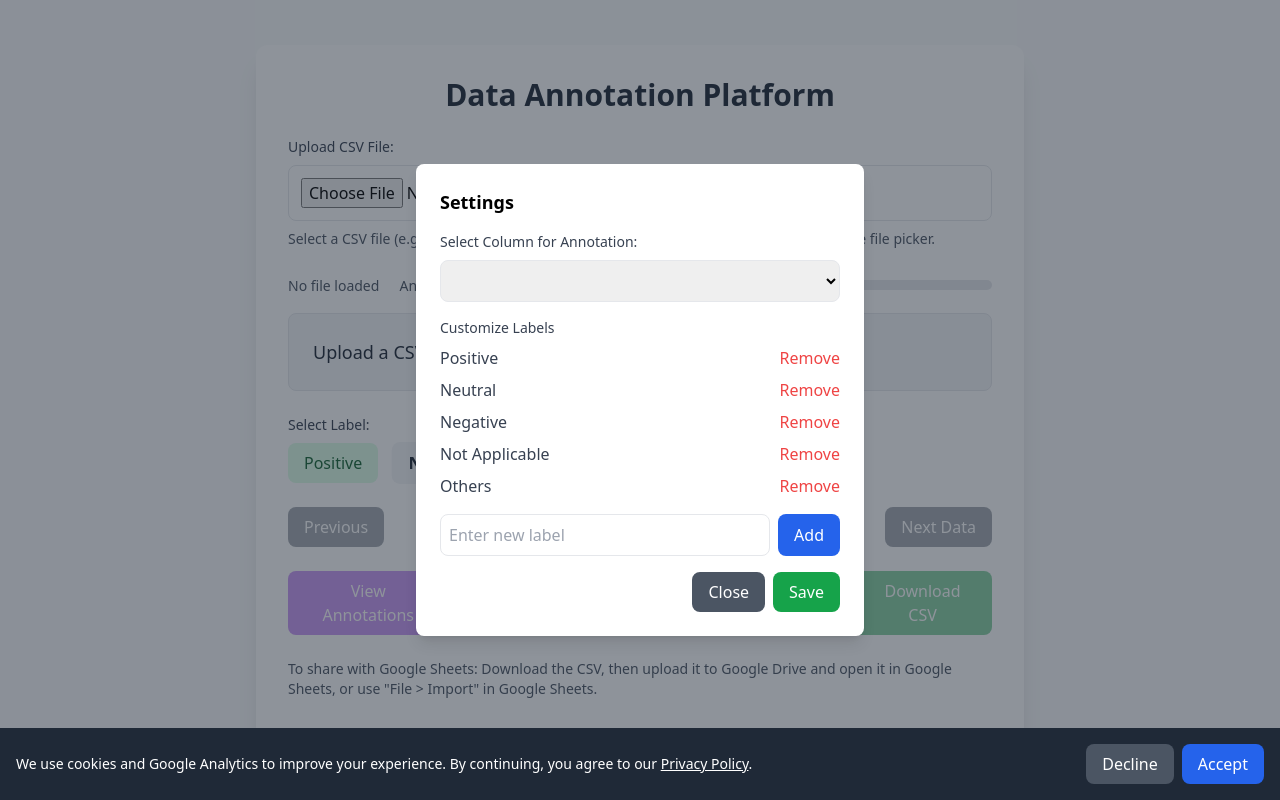
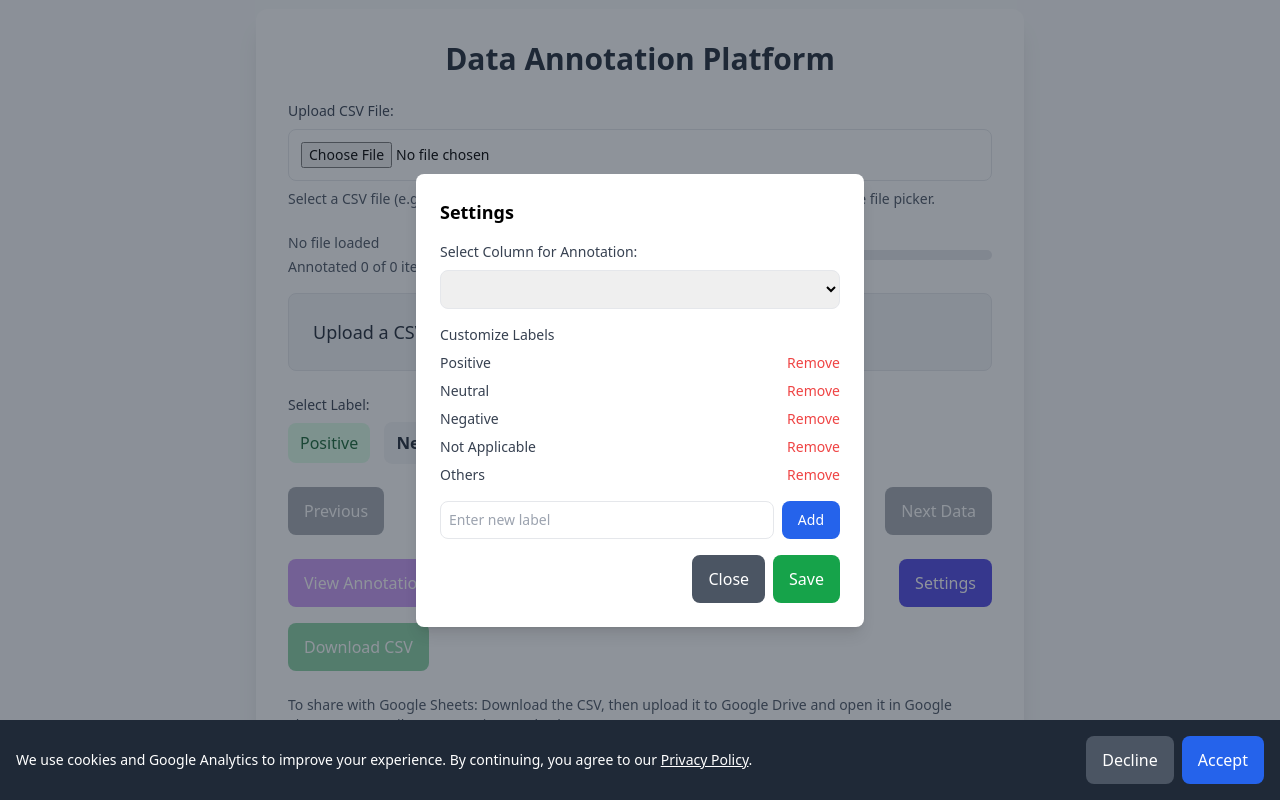
Before and after one commit to jinka97/data-annotation, a plain HTML site: page index.html in a window 1280 px wide. Both pictures are taken after a click on the button "Settings". Drawn offline with nearby package versions, Linux system fonts and the light colour scheme.

Commit message:
Updates - index ...

```diff
--- a/index.html
+++ b/index.html
@@ -51,26 +51,29 @@
         #privacyNotice {
             z-index: 100;
         }
+        #currentData {
+            word-break: break-word;
+        }
     </style>
 </head>
 <body class="bg-gray-50 flex items-center justify-center min-h-screen font-sans">
-    <div class="bg-white p-8 rounded-xl shadow-xl w-full max-w-3xl">
-        <h1 class="text-3xl font-bold mb-6 text-center text-gray-800">Data Annotation Platform</h1>
+    <div class="bg-white p-4 sm:p-8 rounded-xl shadow-xl w-full max-w-3xl mx-2 sm:mx-0">
+        <h1 class="text-2xl sm:text-3xl font-bold mb-6 text-center text-gray-800">Data Annotation Platform</h1>
 
         <!-- CSV Upload -->
         <div class="mb-6">
             <label for="csvUpload" class="block text-sm font-medium text-gray-700 mb-2">Upload CSV File:</label>
-            <input type="file" id="csvUpload" accept="text/csv,.csv" class="w-full p-3 border rounded-lg focus:outline-none focus:ring-2 focus:ring-blue-500">
-            <p id="uploadStatus" class="text-sm text-gray-600 mt-2">Select a CSV file (e.g., with text columns). If CSV files are not visible, select 'All Files' in the file picker.</p>
+            <input type="file" id="csvUpload" accept="text/csv,.csv" class="w-full p-3 border rounded-lg focus:outline-none focus:ring-2 focus:ring-blue-500 text-sm">
+            <p id="uploadStatus" class="text-xs sm:text-sm text-gray-600 mt-2">Select a CSV file (e.g., with text columns). If CSV files are not visible, select 'All Files' in the file picker.</p>
         </div>
 
         <!-- Progress and File Info -->
-        <div class="mb-4 flex justify-between items-center">
-            <div>
-                <span id="fileInfo" class="text-sm font-medium text-gray-600">No file loaded</span>
-                <span id="progressCount" class="ml-4 text-sm font-medium text-gray-600">Annotated 0 of 0 items</span>
+        <div class="mb-4 flex flex-col sm:flex-row justify-between items-start sm:items-center gap-4">
+            <div class="flex flex-col">
+                <span id="fileInfo" class="text-xs sm:text-sm font-medium text-gray-600">No file loaded</span>
+                <span id="progressCount" class="text-xs sm:text-sm font-medium text-gray-600 mt-1">Annotated 0 of 0 items</span>
             </div>
-            <div class="w-1/3">
+            <div class="w-full sm:w-1/3">
                 <div class="bg-gray-200 rounded-full h-2.5">
                     <div id="progressBar" class="bg-blue-500 h-2.5 rounded-full" style="width: 0%"></div>
                 </div>
@@ -78,102 +81,102 @@
         </div>
 
         <!-- Data Display -->
-        <div id="dataDisplay" class="bg-gray-100 p-6 rounded-lg mb-6 border">
-            <div id="currentData" class="text-lg text-gray-800">Upload a CSV file to load data for annotation.</div>
-            <p id="endOfFile" class="text-sm text-red-500 mt-2 hidden">End of file reached.</p>
+        <div id="dataDisplay" class="bg-gray-100 p-4 sm:p-6 rounded-lg mb-6 border">
+            <div id="currentData" class="text-base sm:text-lg text-gray-800">Upload a CSV file to load data for annotation.</div>
+            <p id="endOfFile" class="text-xs sm:text-sm text-red-500 mt-2 hidden">End of file reached.</p>
         </div>
 
         <!-- Annotation Input -->
         <div class="mb-6">
             <label class="block text-sm font-medium text-gray-700 mb-2">Select Label:</label>
-            <div id="labelsContainer" class="flex flex-wrap gap-4"></div>
+            <div id="labelsContainer" class="flex flex-wrap gap-2 sm:gap-4"></div>
             <div id="othersInput" class="mt-4 hidden">
                 <label for="otherDetails" class="block text-sm font-medium text-gray-700">Additional Details:</label>
-                <textarea id="otherDetails" rows="4" class="w-full p-3 border rounded-lg focus:outline-none focus:ring-2 focus:ring-blue-500" placeholder="Enter additional details for 'Others'..."></textarea>
+                <textarea id="otherDetails" rows="4" class="w-full p-3 border rounded-lg focus:outline-none focus:ring-2 focus:ring-blue-500 text-sm" placeholder="Enter additional details for 'Others'..."></textarea>
             </div>
         </div>
 
         <!-- Controls -->
-        <div class="flex justify-between mb-6 gap-4">
-            <button id="prevBtn" class="tooltip bg-gray-600 text-white px-4 py-2 rounded-lg hover:bg-gray-700 disabled:opacity-50" disabled>
+        <div class="flex flex-col sm:flex-row justify-between mb-6 gap-4">
+            <button id="prevBtn" class="tooltip bg-gray-600 text-white px-4 py-3 rounded-lg hover:bg-gray-700 disabled:opacity-50 text-sm sm:text-base" disabled>
                 Previous
                 <span class="tooltip-text">Go to previous data item (←)</span>
             </button>
-            <button id="saveBtn" class="tooltip bg-blue-600 text-white px-4 py-2 rounded-lg hover:bg-blue-700 disabled:opacity-50" disabled>
+            <button id="saveBtn" class="tooltip bg-blue-600 text-white px-4 py-3 rounded-lg hover:bg-blue-700 disabled:opacity-50 text-sm sm:text-base" disabled>
                 Save Annotation
                 <span class="tooltip-text">Save and go to next item (Enter)</span>
             </button>
-            <button id="nextBtn" class="tooltip bg-gray-600 text-white px-4 py-2 rounded-lg hover:bg-gray-700 disabled:opacity-50" disabled>
+            <button id="nextBtn" class="tooltip bg-gray-600 text-white px-4 py-3 rounded-lg hover:bg-gray-700 disabled:opacity-50 text-sm sm:text-base" disabled>
                 Next Data
                 <span class="tooltip-text">Go to next data item (→)</span>
             </button>
         </div>
-        <p id="saveStatus" class="text-sm text-green-500 text-center hidden">Annotation saved!</p>
+        <p id="saveStatus" class="text-xs sm:text-sm text-green-500 text-center hidden">Annotation saved!</p>
 
         <!-- Additional Controls -->
-        <div class="flex justify-between mb-6 gap-4">
-            <button id="viewAnnotationsBtn" class="tooltip bg-purple-600 text-white px-4 py-2 rounded-lg hover:bg-purple-700 disabled:opacity-50" disabled>
+        <div class="flex flex-wrap justify-between mb-6 gap-4">
+            <button id="viewAnnotationsBtn" class="tooltip bg-purple-600 text-white px-4 py-3 rounded-lg hover:bg-purple-700 disabled:opacity-50 text-sm sm:text-base flex-1 sm:flex-none" disabled>
                 View Annotations
                 <span class="tooltip-text">See all saved annotations</span>
             </button>
-            <button id="undoBtn" class="tooltip bg-yellow-600 text-white px-4 py-2 rounded-lg hover:bg-yellow-700 disabled:opacity-50" disabled>
+            <button id="undoBtn" class="tooltip bg-yellow-600 text-white px-4 py-3 rounded-lg hover:bg-yellow-700 disabled:opacity-50 text-sm sm:text-base flex-1 sm:flex-none" disabled>
                 Undo Last
                 <span class="tooltip-text">Revert last annotation (Ctrl+Z)</span>
             </button>
-            <button id="resetBtn" class="tooltip bg-red-600 text-white px-4 py-2 rounded-lg hover:bg-red-700 disabled:opacity-50" disabled>
+            <button id="resetBtn" class="tooltip bg-red-600 text-white px-4 py-3 rounded-lg hover:bg-red-700 disabled:opacity-50 text-sm sm:text-base flex-1 sm:flex-none" disabled>
                 Return to Start
                 <span class="tooltip-text">Go to first data item</span>
             </button>
-            <button id="settingsBtn" class="tooltip bg-indigo-600 text-white px-4 py-2 rounded-lg hover:bg-indigo-700">
+            <button id="settingsBtn" class="tooltip bg-indigo-600 text-white px-4 py-3 rounded-lg hover:bg-indigo-700 text-sm sm:text-base flex-1 sm:flex-none">
                 Settings
                 <span class="tooltip-text">Customize labels and column</span>
             </button>
-            <button id="downloadBtn" class="tooltip bg-green-600 text-white px-4 py-2 rounded-lg hover:bg-green-700 disabled:opacity-50" disabled>
+            <button id="downloadBtn" class="tooltip bg-green-600 text-white px-4 py-3 rounded-lg hover:bg-green-700 disabled:opacity-50 text-sm sm:text-base flex-1 sm:flex-none" disabled>
                 Download CSV
                 <span class="tooltip-text">Download annotations as CSV</span>
             </button>
         </div>
 
         <!-- Google Sheets Instructions -->
-        <p class="text-sm text-gray-600 mb-6">To share with Google Sheets: Download the CSV, then upload it to Google Drive and open it in Google Sheets, or use "File > Import" in Google Sheets.</p>
+        <p class="text-xs sm:text-sm text-gray-600 mb-6">To share with Google Sheets: Download the CSV, then upload it to Google Drive and open it in Google Sheets, or use "File > Import" in Google Sheets.</p>
 
         <!-- Annotations Modal -->
         <div id="annotationsModal" class="fixed inset-0 bg-gray-800 bg-opacity-75 flex items-center justify-center hidden">
-            <div class="bg-white p-6 rounded-xl shadow-lg w-full max-w-2xl max-h-[80vh] overflow-y-auto">
-                <h2 class="text-lg font-semibold mb-4">Saved Annotations</h2>
-                <ul id="annotationsList" class="list-disc pl-5 mb-4"></ul>
-                <button id="closeModalBtn" class="bg-gray-600 text-white px-4 py-2 hover:bg-gray-700 rounded-lg">Close</button>
+            <div class="bg-white p-4 sm:p-6 rounded-xl shadow-lg w-[95%] sm:w-full max-w-2xl max-h-[80vh] overflow-y-auto">
+                <h2 class="text-base sm:text-lg font-semibold mb-4">Saved Annotations</h2>
+                <ul id="annotationsList" class="list-disc pl-5 mb-4 text-sm sm:text-base"></ul>
+                <button id="closeModalBtn" class="bg-gray-600 text-white px-4 py-3 hover:bg-gray-700 rounded-lg text-sm sm:text-base w-full sm:w-auto">Close</button>
             </div>
         </div>
 
         <!-- Settings Modal -->
         <div id="settingsModal" class="fixed inset-0 bg-gray-800 bg-opacity-50 flex items-center justify-center hidden">
-            <div class="bg-white p-6 rounded-lg shadow-lg w-full max-w-md">
-                <h2 class="text-lg font-semibold mb-4">Settings</h2>
+            <div class="bg-white p-4 sm:p-6 rounded-lg shadow-lg w-[95%] sm:w-full max-w-md">
+                <h2 class="text-base sm:text-lg font-semibold mb-4">Settings</h2>
                 <div class="mb-4">
                     <label for="columnSelect" class="block text-sm font-medium text-gray-700 mb-2">Select Column for Annotation:</label>
-                    <select id="columnSelect" class="w-full p-2 border rounded-lg"></select>
+                    <select id="columnSelect" class="w-full p-2 border rounded-lg text-sm"></select>
                 </div>
                 <h3 class="text-sm font-medium text-gray-700 mb-2">Customize Labels</h3>
-                <div id="labelsList" class="mb-4"></div>
+                <div id="labelsList" class="mb-4 text-sm"></div>
                 <div class="flex gap-2">
-                    <input id="newLabelInput" type="text" class="w-full p-2 border rounded-lg" placeholder="Enter new label">
-                    <button id="addLabelBtn" class="bg-blue-600 text-white px-4 py-2 rounded-lg hover:bg-blue-700">Add</button>
+                    <input id="newLabelInput" type="text" class="w-full p-2 border rounded-lg text-sm" placeholder="Enter new label">
+                    <button id="addLabelBtn" class="bg-blue-600 text-white px-4 py-2 rounded-lg hover:bg-blue-700 text-sm">Add</button>
                 </div>
-                <p id="labelError" class="text-sm text-red-500 mt-2 hidden">Label must be non-empty and unique.</p>
-                <div class="mt-4 flex justify-end gap-2">
-                    <button id="closeSettingsBtn" class="bg-gray-600 text-white px-4 py-2 rounded-lg hover:bg-gray-700">Close</button>
-                    <button id="saveSettingsBtn" class="bg-green-600 text-white px-4 py-2 rounded-lg hover:bg-green-700">Save</button>
+                <p id="labelError" class="text-xs text-red-500 mt-2 hidden">Label must be non-empty and unique.</p>
+                <div class="mt-4 flex justify-end gap-2 flex-col sm:flex-row">
+                    <button id="closeSettingsBtn" class="bg-gray-600 text-white px-4 py-3 rounded-lg hover:bg-gray-700 text-sm sm:text-base w-full sm:w-auto">Close</button>
+                    <button id="saveSettingsBtn" class="bg-green-600 text-white px-4 py-3 rounded-lg hover:bg-green-700 text-sm sm:text-base w-full sm:w-auto">Save</button>
                 </div>
             </div>
         </div>
 
         <!-- Privacy Notice -->
-        <div id="privacyNotice" class="fixed bottom-0 left-0 right-0 bg-gray-800 text-white p-4 flex justify-between items-center flex-wrap gap-4">
-            <p class="text-sm flex-1">We use cookies and Google Analytics to improve your experience. By continuing, you agree to our <a href="./privacy.html" class="underline hover:text-blue-300" target="_blank">Privacy Policy</a>.</p>
-            <div class="flex gap-2">
-                <button id="declinePrivacyBtn" class="bg-gray-600 text-white px-4 py-2 rounded-lg hover:bg-gray-700">Decline</button>
-                <button id="acceptPrivacyBtn" class="bg-blue-600 text-white px-4 py-2 rounded-lg hover:bg-blue-700">Accept</button>
+        <div id="privacyNotice" class="fixed bottom-0 left-0 right-0 bg-gray-800 text-white p-4 flex flex-col sm:flex-row justify-between items-center gap-4">
+            <p class="text-xs sm:text-sm flex-1">We use cookies and Google Analytics to improve your experience. By continuing, you agree to our <a href="./privacy.html" class="underline hover:text-blue-300" target="_blank">Privacy Policy</a>.</p>
+            <div class="flex gap-2 w-full sm:w-auto">
+                <button id="declinePrivacyBtn" class="bg-gray-600 text-white px-4 py-3 rounded-lg hover:bg-gray-700 text-sm sm:text-base flex-1">Decline</button>
+                <button id="acceptPrivacyBtn" class="bg-blue-600 text-white px-4 py-3 rounded-lg hover:bg-blue-700 text-sm sm:text-base flex-1">Accept</button>
             </div>
         </div>
     </div>
@@ -266,11 +269,13 @@
                 const labelElement = document.createElement('label');
                 labelElement.className = 'flex items-center';
                 labelElement.innerHTML = `
-                    <input type="radio" name="label" value="${label.name}" class="hidden label-btn" ${label.name === 'Neutral' ? 'checked' : ''}>
-                    <span class="label-text ${label.color} px-4 py-2 rounded-lg cursor-pointer">${label.name}</span>
+                    <input type="radio" name="label" value="${label.name}" class="hidden label-btn">
+                    <span class="label-text ${label.color} px-3 py-2 rounded-lg cursor-pointer text-sm sm:text-base">${label.name}</span>
                 `;
                 labelsContainer.appendChild(labelElement);
             });
+            const neutralInput = document.querySelector('input[value="Neutral"]');
+            if (neutralInput) neutralInput.checked = true;
             document.querySelectorAll('input[name="label"]').forEach(input => {
                 input.addEventListener('change', () => {
                     othersInput.classList.toggle('hidden', input.value !== 'Others');
@@ -286,8 +291,8 @@
                 const div = document.createElement('div');
                 div.className = 'flex justify-between items-center mb-2';
                 div.innerHTML = `
-                    <span class="text-gray-700">${label.name}</span>
-                    <button class="text-red-500 hover:text-red-700" data-index="${index}">Remove</button>
+                    <span class="text-gray-700 text-sm">${label.name}</span>
+                    <button class="text-red-500 hover:text-red-700 text-sm" data-index="${index}">Remove</button>
                 `;
                 labelsList.appendChild(div);
             });
@@ -530,17 +535,23 @@
 
         // Show settings modal
         function showSettings() {
+            try {
                 tempLabels = [...labels];
                 tempColumn = selectedColumn;
                 renderSettingsLabels();
                 renderColumnSelector();
                 settingsModal.classList.remove('hidden');
+            } catch (error) {
+                console.error('Error showing settings modal:', error);
+                alert('Failed to open settings. Check console.');
+            }
         }
 
         // Add new label
         function addLabel() {
             const newLabel = newLabelInput.value.trim();
             if (!newLabel || tempLabels.some(label => label.name.toLowerCase() === newLabel.toLowerCase())) {
+                labelError.textContent = 'Label must be non-empty and unique.';
                 labelError.classList.remove('hidden');
                 return;
             }
@@ -552,6 +563,7 @@
 
         // Save settings
         function saveSettings() {
+            try {
                 if (tempLabels.length === 0) {
                     labelError.textContent = 'At least one label is required.';
                     labelError.classList.remove('hidden');
@@ -563,7 +575,7 @@
                         downloadAnnotations();
                     }
                     annotations = new Array(dataItems.length).fill(null);
-                localStorage.removeItem(`annotations_${currentFileName}`);
+                    localStorage.setItem(`annotations_${currentFileName}`, JSON.stringify(annotations));
                     lastAnnotation = null;
                     currentIndex = -1;
                 }
@@ -575,6 +587,10 @@
                 labelError.classList.add('hidden');
                 updateProgress();
                 loadNextData();
+            } catch (error) {
+                console.error('Error saving settings:', error);
+                alert('Failed to save settings. Check console for details.');
+            }
         }
 
         // Download annotations as CSV
@@ -625,7 +641,8 @@
 
         // Keyboard shortcuts
         document.addEventListener('keydown', (e) => {
-            if (e.key === 'Enter' && !saveBtn.disabled && !settingsModal.classList.contains('hidden') === false) {
+            if (settingsModal.classList.contains('hidden')) {
+                if (e.key === 'Enter' && !saveBtn.disabled) {
                     saveAnnotation();
                 } else if (e.key === 'ArrowLeft' && !prevBtn.disabled) {
                     loadPrevData();
@@ -639,6 +656,7 @@
                         document.querySelector(`input[value="${labels[index].name}"]`).checked = true;
                         othersInput.classList.toggle('hidden', labels[index].name !== 'Others');
                         if (labels[index].name !== 'Others') otherDetails.value = '';
+                    }
                 }
             }
         });
```
Lines whose indentation alone changed are shown as unchanged.
